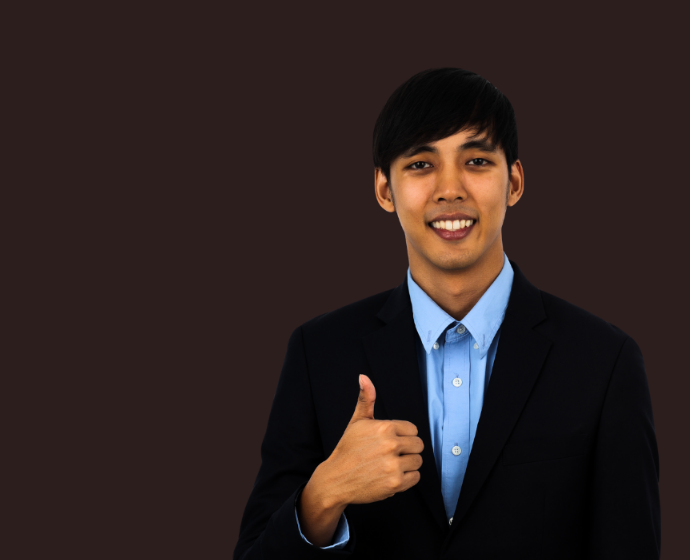
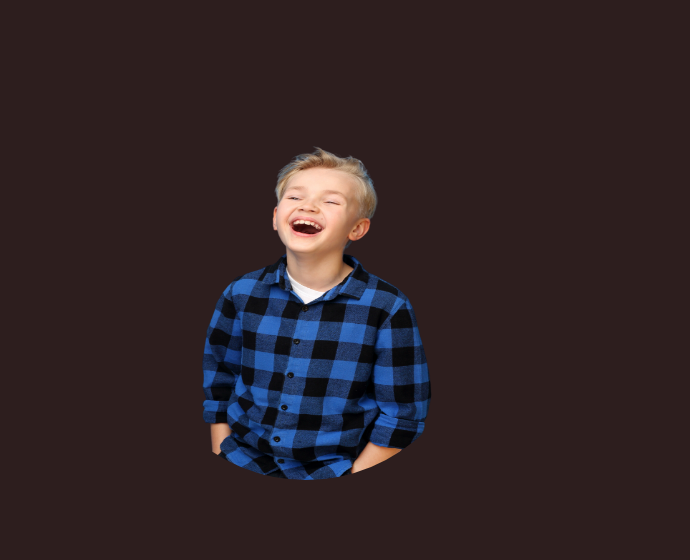
Before and after one commit to get-shrabon/Animatate_Hero_Section, a plain HTML site: page index.html in a window 1280 px wide. Shown: the part 90-650 px from the top of the page, 590-1280 px from the left. Drawn offline with nearby package versions, Linux system fonts and the light colour scheme.

Commit message:
Complete

```diff
--- a/index.html
+++ b/index.html
@@ -52,7 +52,10 @@
                     <a href="#"><i class="fa-brands fa-linkedin"></i></a>
                 </div>
             </div>
-            <span class="image-hover"></span>
+            <div class="author">
+                <a href="#"><img src="img/Ranabir Dash.png" alt=""></a>
+            </div>
+            <!-- <span class="image-hover"></span> -->
         </div>
     </main>
 
--- a/style.css
+++ b/style.css
@@ -48,9 +48,7 @@ nav .nav-link {
 /* Home Start */
 
 .home {
-  background-image: url("./img/Untitled\ design.png");
-  background-repeat: no-repeat;
-  background-size: cover;
+  background-color: var(--primary-color);
   width: 100%;
   height: 100vh;
   display: flex;
@@ -221,7 +219,7 @@ nav .nav-link {
   background-color: var(--secondary-color);
 }
 
-.image-hover {
+/* .image-hover {
   position: absolute;
   width: 40%;
   bottom: 0;
@@ -232,7 +230,7 @@ nav .nav-link {
 .image-hover:hover {
   background-color: var(--primary-color);
   opacity: 0.4;
-}
+} */
 
 @keyframes slideAnimation {
   100% {
@@ -241,3 +239,22 @@ nav .nav-link {
 }
 
 /* Home End */
+
+
+
+
+.author img{
+  width: 400px;
+  height: 400px;
+  border-radius: 50%;
+  padding: 30px;
+  transition: .4s;
+}
+.author{
+  text-align: center;
+  width: 50%;
+  transition: .4s;
+}
+.author:hover img{
+  filter: drop-shadow(8px 8px 4px var(--secondary-color));
+}
```
Also changed, not shown: img/Ranabir Dash.png (added).
